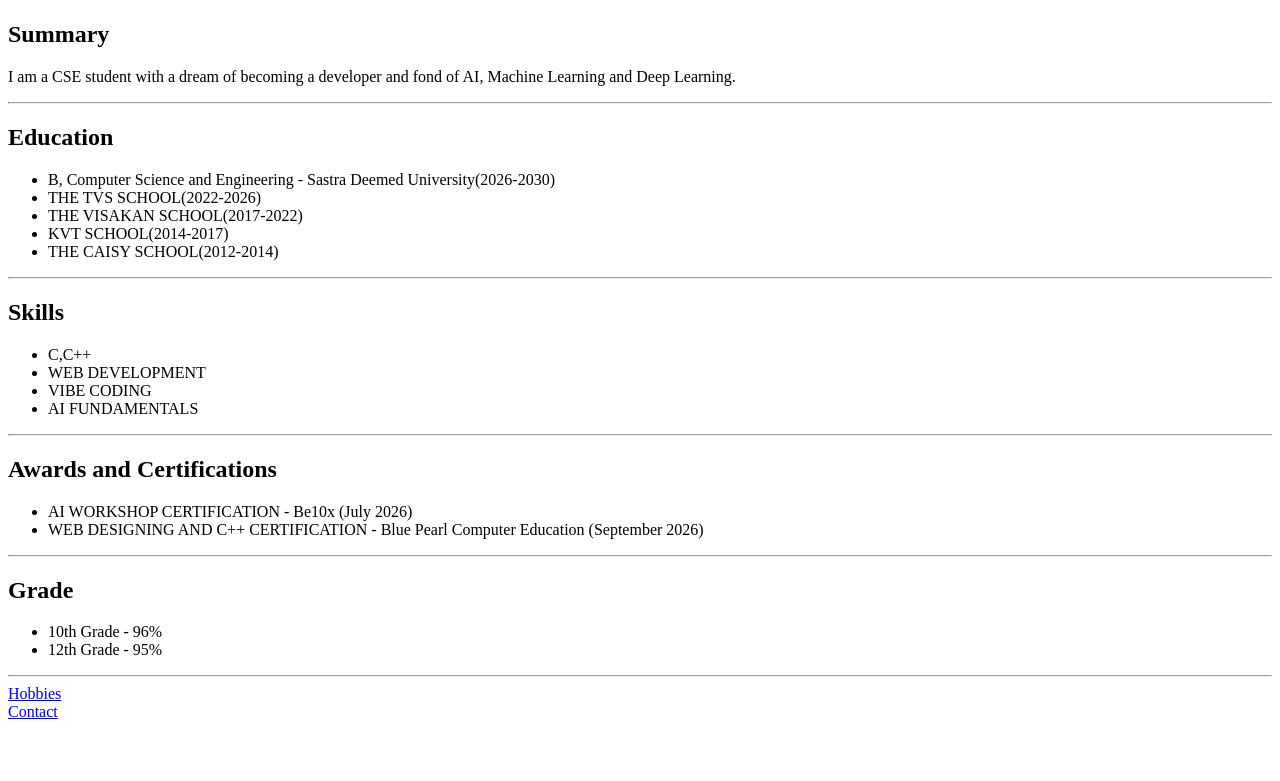
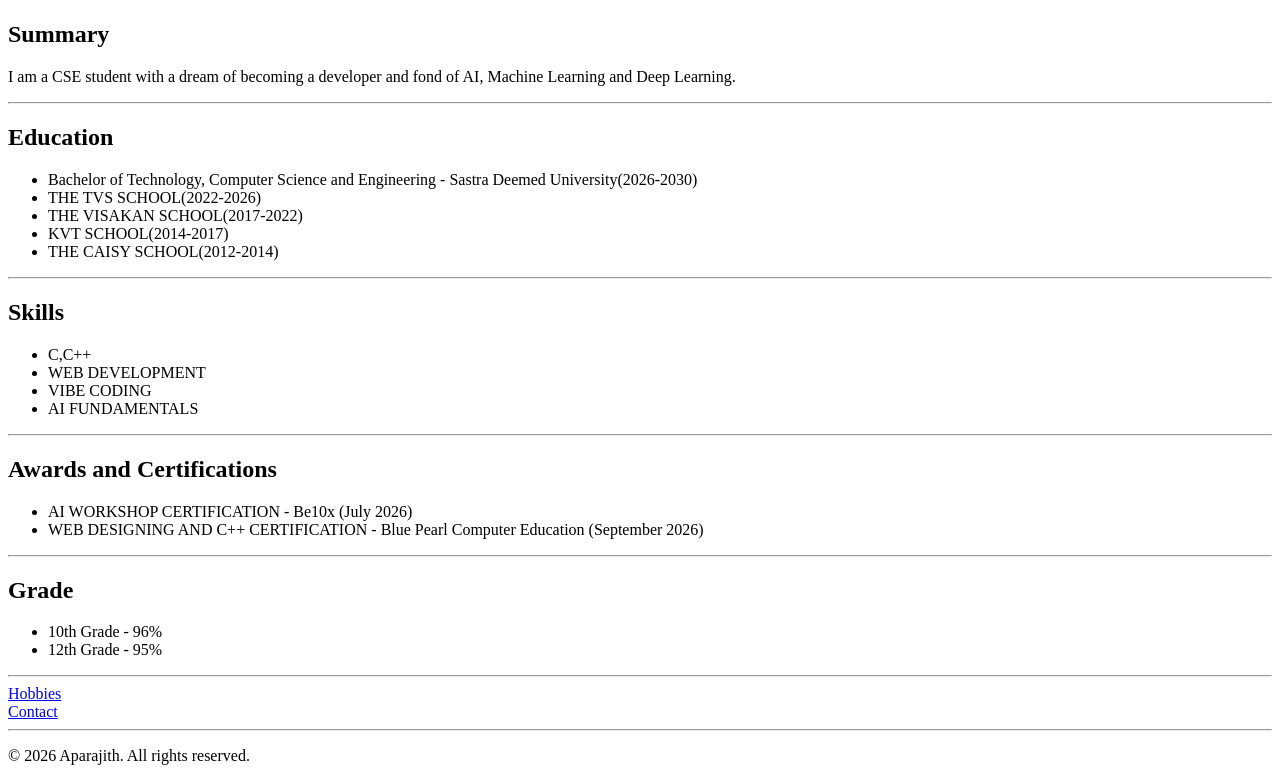
Before and after one commit to aparajith-2105/Web-Development-Course, a plain HTML site: page Capstone Project 1/index.html in a window 1280 px wide. Shown: the part 395-1176 px from the top of the page. Before the commit the page ends 1124 px from the top, so only its background shows below. Drawn offline with Linux system fonts and the light colour scheme.

Commit message:
Capstone Project 1

```diff
--- a/Capstone Project 1/index.html
+++ b/Capstone Project 1/index.html
@@ -13,7 +13,7 @@
 <hr>
 <h2>Education</h2>
 <ul>
-    <li>B, Computer Science and Engineering - Sastra Deemed University(2026-2030)</li>
+    <li>Bachelor of Technology, Computer Science and Engineering - Sastra Deemed University(2026-2030)</li>
     <li>THE TVS SCHOOL(2022-2026)</li>
     <li>THE VISAKAN SCHOOL(2017-2022)</li>
     <li>KVT SCHOOL(2014-2017)</li>
@@ -42,5 +42,7 @@
 <hr>
 <a href="http://127.0.0.1:5500/Capstone%20Project%201/hobbies.html">Hobbies</a><br>
 <a href="http://127.0.0.1:5500/Projects/Personal%20Portfolio/contact.html">Contact</a>
+<hr>
+<p>© 2026 Aparajith. All rights reserved.</p>
 </body>
 </html>
```
